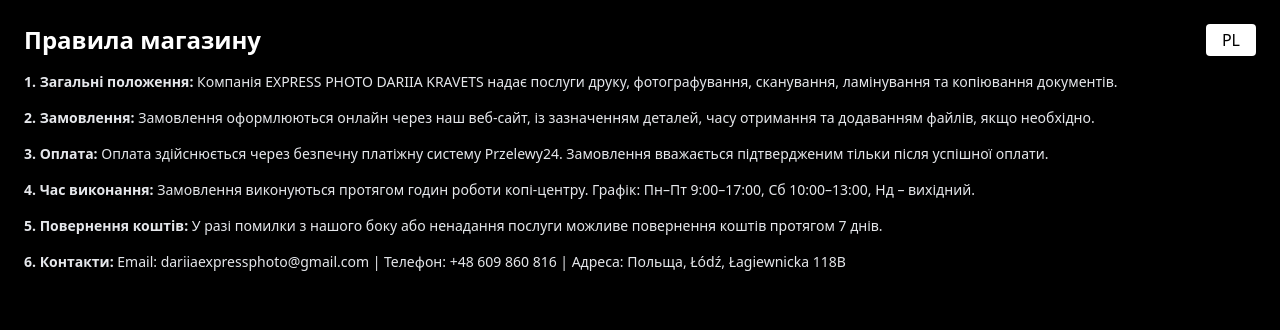
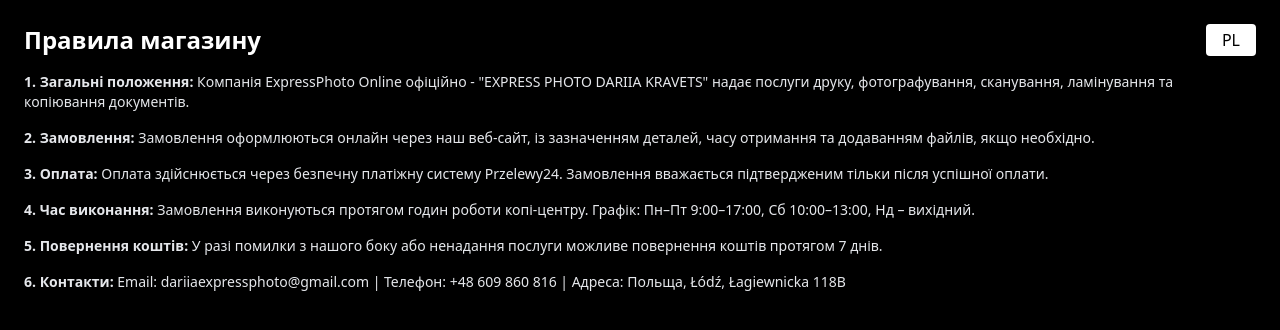
Before and after one commit to cutesuno/expressphoto-online, a Next.js app: page /rules in a window 1280 px wide. Shown: the top 330 px of the page. Built offline with nearby package versions, Linux system fonts and the light colour scheme.

Commit message:
додов лінк

```diff
--- a/pages/rules.tsx
+++ b/pages/rules.tsx
@@ -19,7 +19,7 @@ export default function RulesPage() {
 
       {lang === 'uk' ? (
         <div className="space-y-4 text-gray-200 text-sm">
-          <p><strong>1. Загальні положення:</strong> Компанія  EXPRESS PHOTO DARIIA KRAVETS надає послуги друку, фотографування, сканування, ламінування та копіювання документів.</p>
+          <p><strong>1. Загальні положення:</strong> Компанія  ExpressPhoto Online офіційно - "EXPRESS PHOTO DARIIA KRAVETS" надає послуги друку, фотографування, сканування, ламінування та копіювання документів.</p>
           <p><strong>2. Замовлення:</strong> Замовлення оформлюються онлайн через наш веб-сайт, із зазначенням деталей, часу отримання та додаванням файлів, якщо необхідно.</p>
           <p><strong>3. Оплата:</strong> Оплата здійснюється через безпечну платіжну систему Przelewy24. Замовлення вважається підтвердженим тільки після успішної оплати.</p>
           <p><strong>4. Час виконання:</strong> Замовлення виконуються протягом годин роботи копі-центру. Графік: Пн–Пт 9:00–17:00, Сб 10:00–13:00, Нд – вихідний.</p>
```
